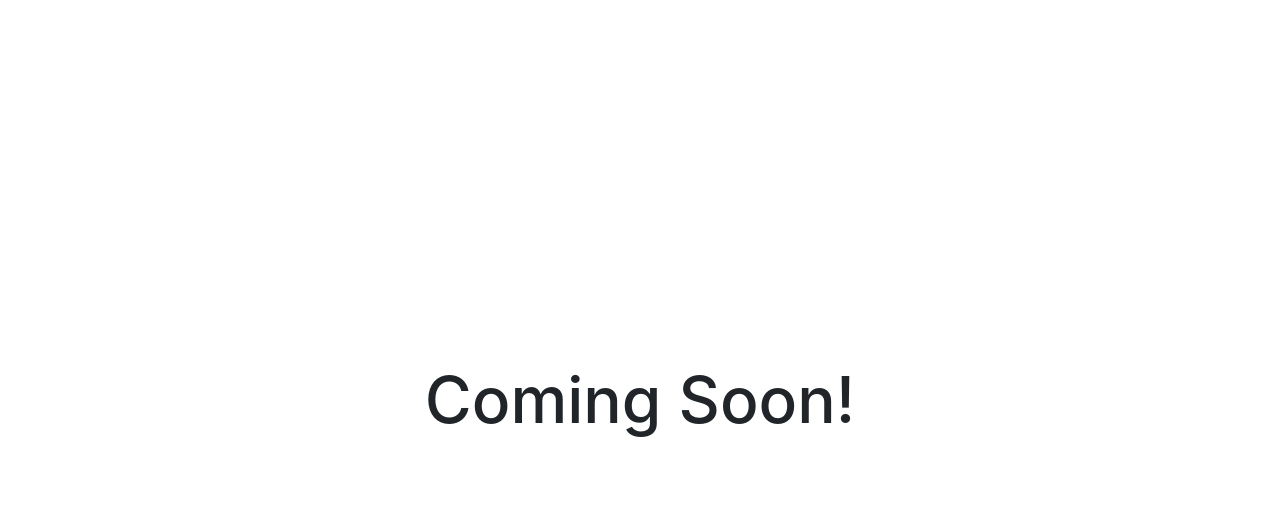
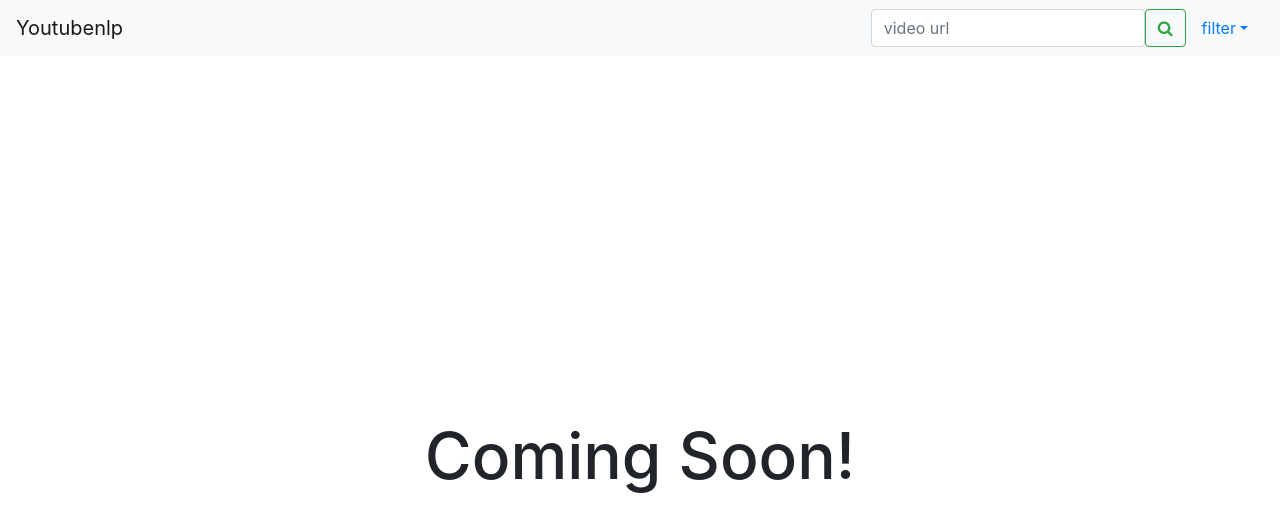
Before and after one commit to atseng202/Frontend, a Next.js app: page / in a window 1280 px wide. Shown: the top 532 px of the page. Built offline with nearby package versions, Linux system fonts and the light colour scheme.

Commit message:
navbar setup

```diff
--- a/package.json
+++ b/package.json
@@ -9,6 +9,7 @@
   },
   "dependencies": {
     "bootstrap": "^4.5.0",
+    "font-awesome": "^4.7.0",
     "next": "9.3.5",
     "react": "16.13.1",
     "react-bootstrap": "^1.3.0",
--- /dev/null
+++ b/src/components/Navbar/index.js
@@ -0,0 +1,43 @@
+//TODO centre search bar, get search icon button within search bar, change navbar colour
+//import React, { Component } from "react";
+import {
+  Nav,
+  Navbar,
+  Form,
+  Button,
+  FormControl,
+  NavDropdown,
+} from "react-bootstrap";
+import Link from "next/link";
+//import Router from 'next/router';
+
+function NavBar() {
+  return (
+    <Navbar bg="light" expand="lg">
+      <Link href="/index" passHref>
+        <Navbar.Brand href="/">Youtubenlp</Navbar.Brand>
+      </Link>
+      <Navbar.Toggle aria-controls="basic-navbar-nav" />
+      <Navbar.Collapse id="basic-navbar-nav">
+        <div className="mr-auto"></div>
+        <Form inline>
+          <FormControl type="text" placeholder="video url" />
+          <Button variant="outline-success">
+            <i class="fa fa-search" aria-hidden="true"></i>
+          </Button>
+        </Form>
+        <NavDropdown title="filter" id="basic-nav-dropdown">
+          <NavDropdown.Item href="#action/3.1">option 1</NavDropdown.Item>
+          <NavDropdown.Item href="#action/3.2">option 2</NavDropdown.Item>
+          <NavDropdown.Item href="#action/3.3">option 3</NavDropdown.Item>
+          <NavDropdown.Divider />
+          <NavDropdown.Item href="#action/3.4">
+            seperated option
+          </NavDropdown.Item>
+        </NavDropdown>
+      </Navbar.Collapse>
+    </Navbar>
+  );
+}
+
+export default NavBar;
--- a/src/pages/_app.js
+++ b/src/pages/_app.js
@@ -1,5 +1,6 @@
 import "../styles/global.css";
 import "bootstrap/dist/css/bootstrap.min.css";
+import "font-awesome/css/font-awesome.min.css";
 //import "../../node_modules/bootstrap/dist/css/bootstrap.min.css";
 
 export default function MyApp({ Component, pageProps }) {
--- a/src/pages/index.js
+++ b/src/pages/index.js
@@ -1,10 +1,12 @@
-import Head from 'next/head'
-import ComingSoon from '../components/ComingSoon'
+import Head from "next/head";
+import ComingSoon from "../components/ComingSoon";
+import Navbar from "../components/Navbar";
 
 export default function Home() {
   return (
+    <div>
+      <Navbar />
       <div className="container">
-
         <Head>
           <title>YoutubeNLP</title>
           <link rel="icon" href="/favicon.ico" />
@@ -29,7 +31,7 @@ export default function Home() {
             }
           }
         `}</style>
-
       </div>
-  )
+    </div>
+  );
 }
```
Also changed, not shown: 1 other file (tests, documents, lock files or other folders). Lines whose indentation alone changed are shown as unchanged.
